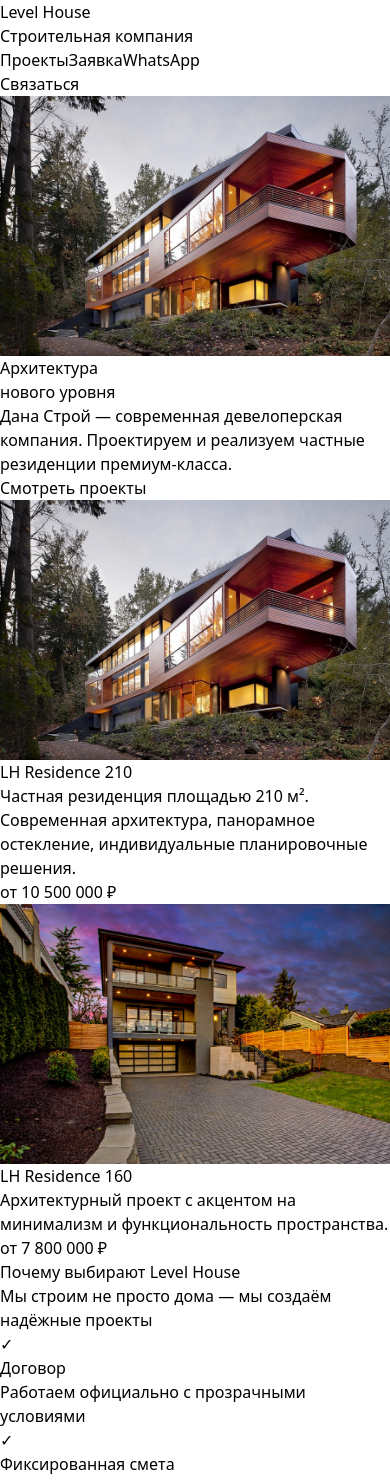
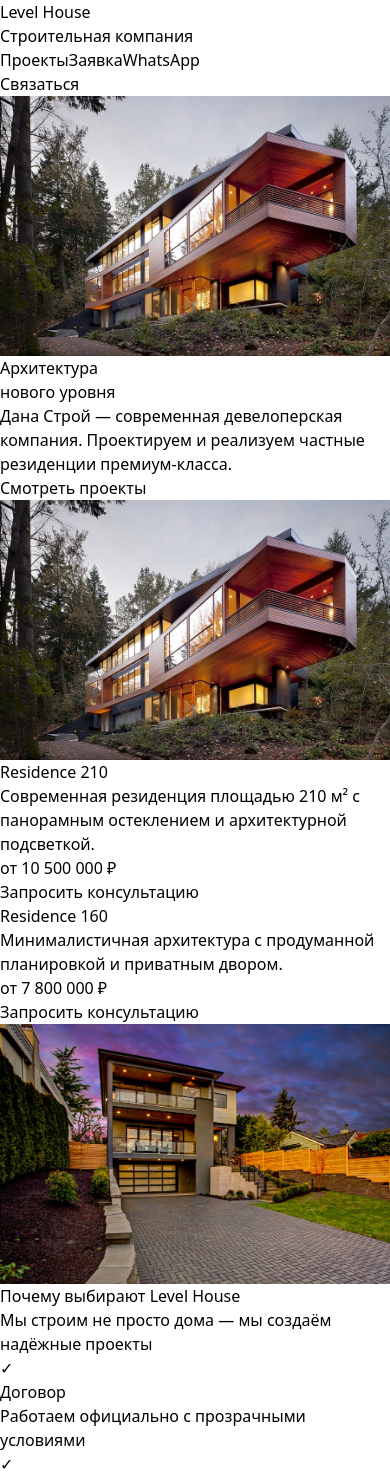
Before and after one commit to dnbk-tech/dana-stroy, a React (Vite) app: page / in a window 390 px wide. Shown: the top 1480 px of the page. Built offline with nearby package versions, Linux system fonts and the light colour scheme.

Commit message:
Projects redesign with cinematic layout

```diff
--- a/src/App.jsx
+++ b/src/App.jsx
@@ -90,56 +90,92 @@ export default function App() {
 </section>
 
    {/* PROJECTS */}
-<section id="projects" className="py-32 px-6 bg-white">
-  <div className="max-w-6xl mx-auto space-y-32">
+<section id="projects" className="bg-white py-40 px-6">
 
-    {/* Проект 1 */}
-    <div className="grid md:grid-cols-2 gap-16 items-center">
-      <img
-       src={residence1}
-        className="w-full h-[500px] object-cover"
-      />
+  <div className="max-w-6xl mx-auto space-y-40">
+
+    {/* PROJECT 1 */}
+    <motion.div
+      initial={{ opacity: 0, y: 60 }}
+      whileInView={{ opacity: 1, y: 0 }}
+      transition={{ duration: 0.8 }}
+      viewport={{ once: true }}
+      className="grid md:grid-cols-2 gap-16 items-center"
+    >
+      <div className="relative overflow-hidden rounded-2xl">
+        <img
+          src={residence1}
+          className="w-full h-[600px] object-cover transition duration-700 hover:scale-105"
+        />
+        <div className="absolute inset-0 bg-black/20"></div>
+      </div>
 
       <div>
-        <h2 className="text-4xl font-light mb-6">
-          LH Residence 210
+        <h2 className="text-5xl font-light mb-8">
+          Residence 210
         </h2>
-        <p className="text-gray-600 mb-6 leading-relaxed">
-          Частная резиденция площадью 210 м².
-          Современная архитектура, панорамное остекление,
-          индивидуальные планировочные решения.
+
+        <p className="text-lg text-gray-600 mb-6 leading-relaxed">
+          Современная резиденция площадью 210 м²
+          с панорамным остеклением и архитектурной подсветкой.
         </p>
-        <p className="text-black font-medium">
+
+        <p className="text-2xl font-medium mb-8">
           от 10 500 000 ₽
         </p>
+
+        <a
+          href="#form"
+          className="inline-block border border-black px-8 py-3 rounded-full hover:bg-black hover:text-white transition-all duration-300"
+        >
+          Запросить консультацию
+        </a>
       </div>
-    </div>
+    </motion.div>
 
-    {/* Проект 2 */}
-    <div className="grid md:grid-cols-2 gap-16 items-center md:flex-row-reverse">
-      <img
-        src={residence2}
-        className="w-full h-[500px] object-cover"
-      />
 
-      <div>
-        <h2 className="text-4xl font-light mb-6">
-          LH Residence 160
+    {/* PROJECT 2 */}
+    <motion.div
+      initial={{ opacity: 0, y: 60 }}
+      whileInView={{ opacity: 1, y: 0 }}
+      transition={{ duration: 0.8 }}
+      viewport={{ once: true }}
+      className="grid md:grid-cols-2 gap-16 items-center"
+    >
+      <div className="order-2 md:order-1">
+        <h2 className="text-5xl font-light mb-8">
+          Residence 160
         </h2>
-        <p className="text-gray-600 mb-6 leading-relaxed">
-          Архитектурный проект с акцентом на минимализм
-          и функциональность пространства.
+
+        <p className="text-lg text-gray-600 mb-6 leading-relaxed">
+          Минималистичная архитектура с продуманной планировкой
+          и приватным двором.
         </p>
-        <p className="text-black font-medium">
+
+        <p className="text-2xl font-medium mb-8">
           от 7 800 000 ₽
         </p>
+
+        <a
+          href="#form"
+          className="inline-block border border-black px-8 py-3 rounded-full hover:bg-black hover:text-white transition-all duration-300"
+        >
+          Запросить консультацию
+        </a>
       </div>
-    </div>
+
+      <div className="relative overflow-hidden rounded-2xl order-1 md:order-2">
+        <img
+          src={residence2}
+          className="w-full h-[600px] object-cover transition duration-700 hover:scale-105"
+        />
+        <div className="absolute inset-0 bg-black/20"></div>
+      </div>
+    </motion.div>
 
   </div>
+
 </section>
-
-
 {/* TRUST BLOCK */}
 <section className="py-28 px-6 bg-white">
   <div className="max-w-7xl mx-auto">
```
